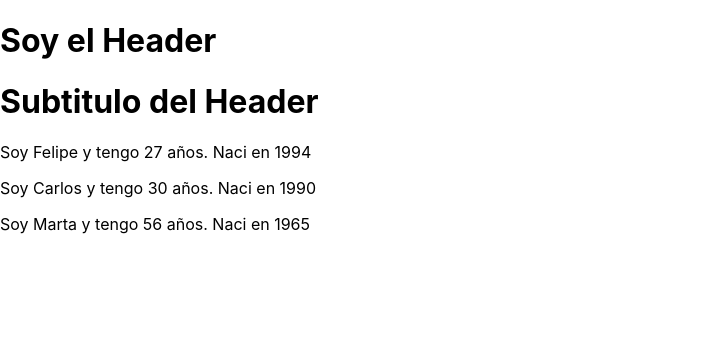
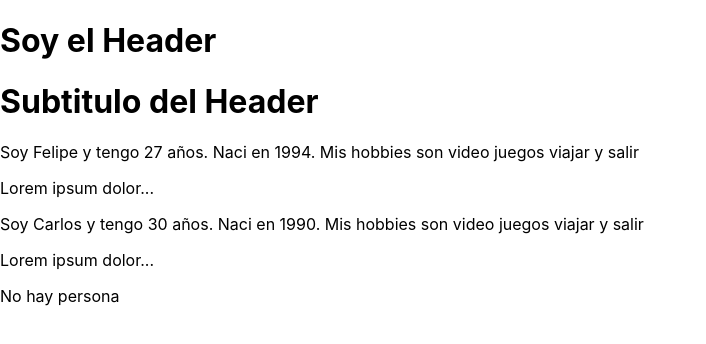
Before and after one commit to josefelipegh/React_Udemy_DorianDesings, a React (Create React App) app in the folder 03-components/: page / in a window 1280 px wide. Shown: the top 344 px of the page, without its empty margins (0-706 px from the left). Built offline with nearby package versions, Linux system fonts and the light colour scheme.

Commit message:
Arrays y elementos jsx como props y evaluacion de props

```diff
--- a/03-components/src/App.js
+++ b/03-components/src/App.js
@@ -16,6 +16,9 @@ function App() {
                   name:"Felipe"
                 }
               }
+              hobbies={['video juegos', 'viajar', 'y salir']}
+              bio={<p>Lorem ipsum dolor...</p>}
+              render
       />
       <Person
               info={
@@ -25,6 +28,8 @@ function App() {
                   name:"Carlos"
                 }
               }
+              hobbies={['video juegos', 'viajar', 'y salir']}
+              bio={<p>Lorem ipsum dolor...</p>}
       />
       <Person
               info={
@@ -34,6 +39,7 @@ function App() {
                   name:"Marta"
                 }
               }
+              hobbies={['video juegos', 'viajar', 'y salir']}
       />
     </>
   );
--- a/03-components/src/components/Person.jsx
+++ b/03-components/src/components/Person.jsx
@@ -1,9 +1,16 @@
 import React from 'react';
 
-const Person = ({info}) => {
-    return (
-        <p>Soy {info.name} y tengo {info.age} años. Naci en {info.birthday.getFullYear()}</p>
-    )
+const Person = ({info, hobbies, bio, render}) => {
+    if(bio) {
+        return (
+            <>
+                <p>Soy {info.name} y tengo {info.age} años. Naci en {info.birthday.getFullYear()}. Mis hobbies son {hobbies.join(' ')}</p>
+                {bio}
+            </>
+        )
+    }else {
+        return <p>No hay persona</p>
+    }
 }
 
 export default Person;
```
